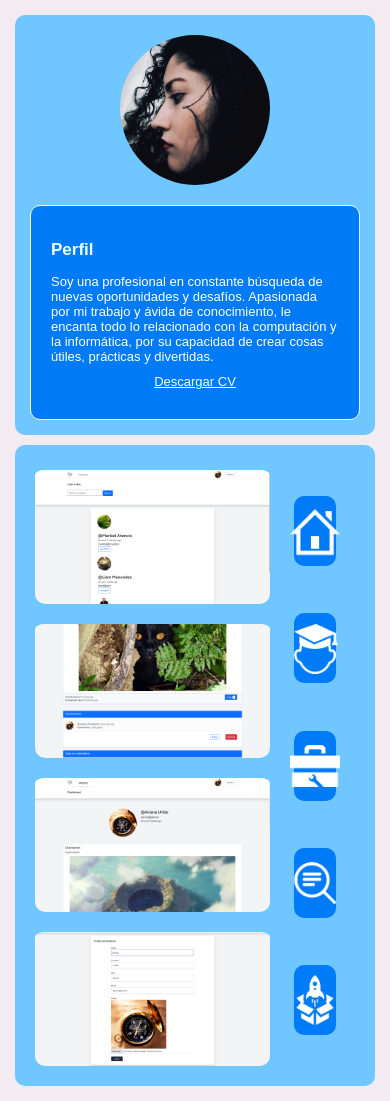
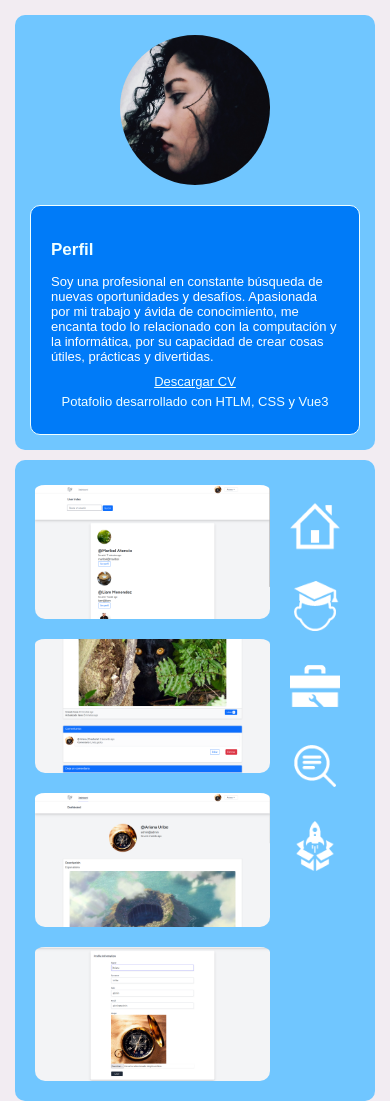
Before and after one commit to ArianaEsperanza19/Portafolio, a Vue app: page / in a window 390 px wide. Built offline with nearby package versions, Linux system fonts and the light colour scheme.

Commit message:
Agregar informacion sobre desarrollo del portafolio y Vue en herramientas

```diff
--- a/src/App.vue
+++ b/src/App.vue
@@ -73,7 +73,7 @@ html, body {
 	grid-template-columns: 1fr 3fr;
 	gap: 10px;
 	height: 85vh;
-    margin: 10px;
+margin: 10px;
 }
 
 .Personal {
@@ -136,6 +136,8 @@ html, body {
 }
 
 .otros {
+    border: 1px solid azure;
+    margin-top: 30px;
     border-radius: 10px;
     display: flex;
     flex-direction: column;
@@ -146,7 +148,6 @@ html, body {
 
 .boton {
     color: #f2ecf2;
-    background-color: #007bf8;
     border-radius: 10px;
     width: 90%;
     height: 90px;
@@ -166,7 +167,7 @@ img {
 }
 
 .boton:hover {
-    background-color: #82c0ff;
+    background-color: #007bf8;
 }
 
 .boton span {
@@ -217,7 +218,10 @@ html body {
 }
 
 .otros {
-    gap: 5px;
+    margin-top: 0px;
+    gap: 10px;
+    justify-content: start;
+    border: none;
 }
 }
 </style>
--- a/src/components/Herramientas.vue
+++ b/src/components/Herramientas.vue
@@ -5,7 +5,7 @@
       <div  class="item">
         <span id="largo">
           <div class="titulos">Lenguajes</div>
-          <div>• PHP, Laravel.</div>
+          <div>• PHP, Laravel y Vue.</div>
           <div>• Python, Django y Flask.</div>
           <div>• JavaScript, HTML/CSS/Bootstrap.</div>
           <div>• Bash Shell, Rust.</div>
@@ -27,9 +27,9 @@
         <div class="titulos">Otros</div>
           <div>• Git como control de versiones.</div>
           <div>• Uso de IA.</div>
-          <div><strong>Varios:</strong></div>
+          <div><strong style="color: azure;">Varios:</strong></div>
           <div>• Autodidacta.</div>
-          <div>• Tipeado 70 pal/min.</div>
+          <div>• Tipeado 70 palabras por minuto.</div>
         </span>
       </div>
       <div class="item">
--- a/src/components/Info.vue
+++ b/src/components/Info.vue
@@ -1,10 +1,11 @@
 <template>
   <div class="seccion-info">
     <h2>Perfil</h2>
-    <p>Soy una profesional en constante búsqueda de nuevas oportunidades y desafíos. Apasionada por mi trabajo y ávida de conocimiento, le encanta todo lo relacionado con la computación y la informática, por su capacidad de crear cosas útiles, prácticas y divertidas.</p>
+    <p>Soy una profesional en constante búsqueda de nuevas oportunidades y desafíos. Apasionada por mi trabajo y ávida de conocimiento, me encanta todo lo relacionado con la computación y la informática, por su capacidad de crear cosas útiles, prácticas y divertidas.</p>
     <a href="/assets/download/Curriculum.pdf" download="Curriculum-Ariana.pdf">
       Descargar CV
 </a>
+  <span>Potafolio desarrollado con HTLM, CSS y Vue3</span>
   </div>
 </template>
 
@@ -19,10 +20,17 @@ export default {
     margin-top: 20px;
     margin-bottom: 0px;
     position: relative;
-    top: 15px;
     display: flex;
     color: azure;
     justify-content: center;
+  }
+  span {
+  position: relative;
+  top: 20px;
+  display: flex;
+  justify-content: center;
+  color: azure;
+  font-size: 13px;
   }
 
   a:hover {
@@ -37,6 +45,11 @@ export default {
     position: relative;
     top: -10px;
     }
+
+  span {
+    position: relative;
+    top: -5px;
+    }
   h2 {
     color: azure;
     font-size: 17px;
```
